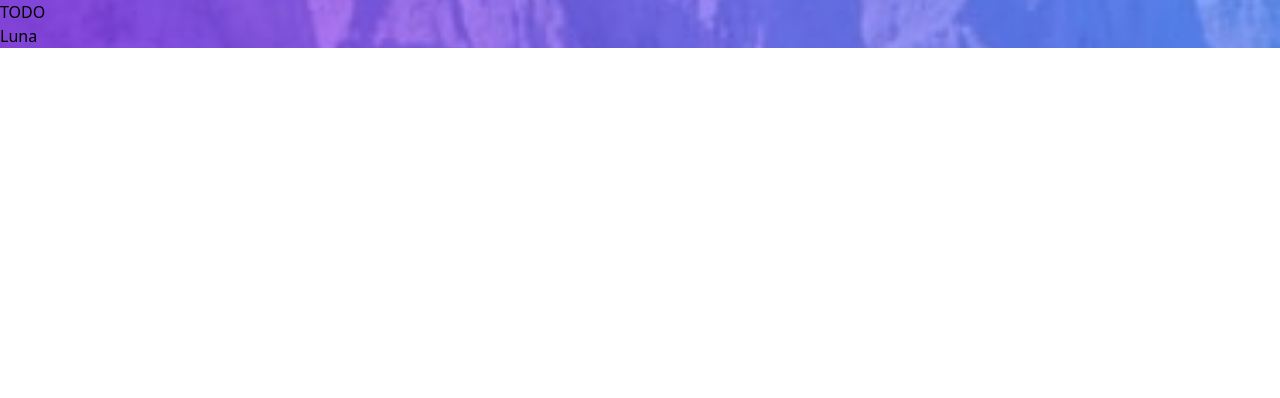
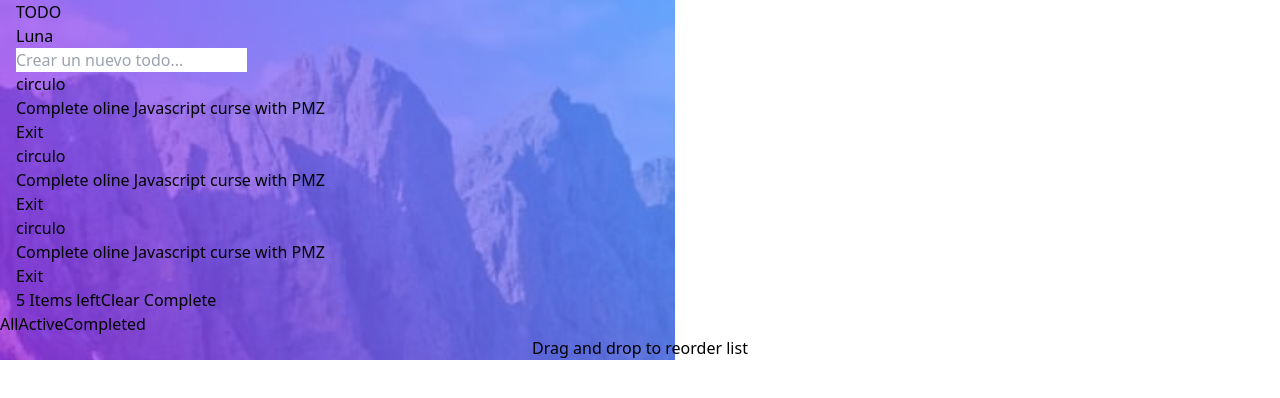
Before and after one commit to pmz10/TodoListFull, a React (Vite) app: page / in a window 1280 px wide. Shown: the top 398 px of the page. Built offline with nearby package versions, Linux system fonts and the light colour scheme.

Commit message:
Estructura del Todo

```diff
--- a/src/App.jsx
+++ b/src/App.jsx
@@ -3,9 +3,44 @@ import "./index.css";
 
 function App() {
   return (
-    <div className="bg-[url('./assets/images/bg-mobile-light.jpg')] bg-cover bg-no-repeat bg-center">
-      <h1 className="uppercase">todo</h1>
-      <button>Luna</button>
+    <div className="bg-[url('./assets/images/bg-mobile-light.jpg')] bg-contain bg-no-repeat ">
+      <header className="container mx-auto px-4">
+        <h1 className="uppercase">todo</h1>
+        <button>Luna</button>
+        <form>
+          <input type="text" placeholder="Crear un nuevo todo..." />
+        </form>
+      </header>
+      <main className="container mx-auto px-4">
+        <article>
+          <button>circulo</button>
+          <p>Complete oline Javascript curse with PMZ</p>
+          <button>Exit</button>
+        </article>
+        <article>
+          <button>circulo</button>
+          <p>Complete oline Javascript curse with PMZ</p>
+          <button>Exit</button>
+        </article>
+        <article>
+          <button>circulo</button>
+          <p>Complete oline Javascript curse with PMZ</p>
+          <button>Exit</button>
+        </article>
+
+        <section>
+          <span>5 Items left</span>
+          <button>Clear Complete</button>
+        </section>
+      </main>
+
+      <section className="px-auto container mx-auto">
+        <button>All</button>
+        <button>Active</button>
+        <button>Completed</button>
+      </section>
+
+      <p className="text-center">Drag and drop to reorder list</p>
     </div>
   );
 }
```
